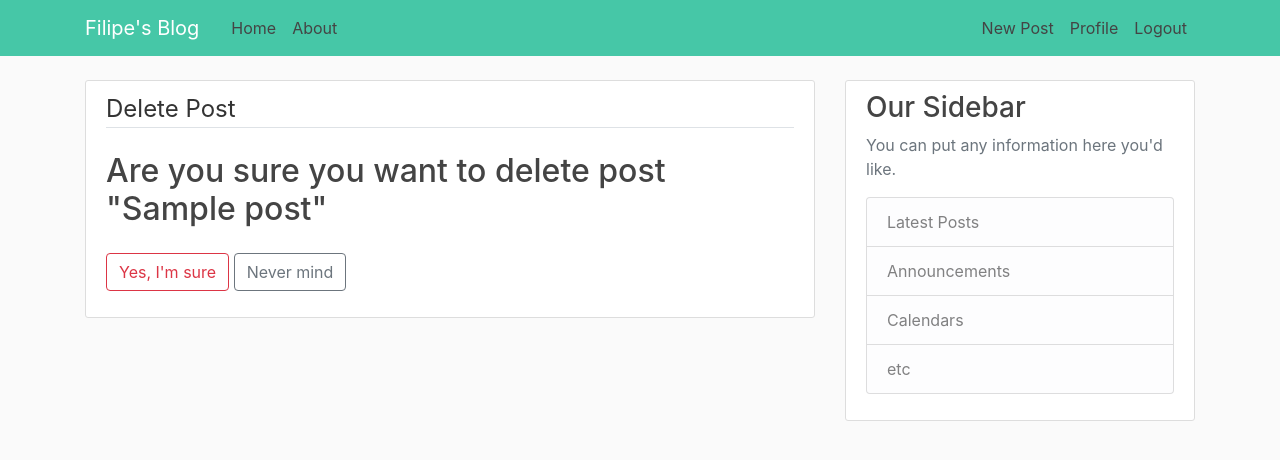
After one commit to filipe-gomes/django_blog, a Django app: page /post/1/delete in a window 1280 px wide. The commit adds this page. Shown: the top 460 px of the page. Run offline with Django 3.2, Linux system fonts and the light colour scheme; a user stored in the database is signed in; tables that the repository leaves empty hold one stand-in row (values such as "Sample post"); some libraries are stand-ins or nearby versions.

Commit message:
Added buttons for update and delete on post details page; Added logic for update and delete views to views.py

```diff
--- a/blog/templates/blog/base.html
+++ b/blog/templates/blog/base.html
@@ -12,7 +12,7 @@
     <link rel="stylesheet" type="text/css" href="{% static 'blog/main.css' %}"> {% if title %}
     <title> Filipe's Blog - {{ title }}</title>
     {% else %}
-    <title>Filipe's Blog Blog</title>
+    <title>Filipe's Blog</title>
     {% endif%}
 </head>
 <body>
@@ -31,6 +31,7 @@
                     <!-- Navbar Right Side -->
                     <div class="navbar-nav">
                         {% if user.is_authenticated %}
+                            <a class="nav-item nav-link" href="{% url 'post-create' %}">New Post</a>
                             <a class="nav-item nav-link" href="{% url 'profile' %}">Profile</a>
                             <a class="nav-item nav-link" href="{% url 'logout' %}">Logout</a>
                         {% else %}
--- /dev/null
+++ b/blog/templates/blog/post_confirm_delete.html
@@ -0,0 +1,16 @@
+{% extends "blog/base.html" %}
+{% block content %}
+    <div class="content-section">
+        <form method="POST">
+            {% csrf_token %}
+            <fieldset class="form-group">
+                <legend class="border-bottom mb-4">Delete Post</legend>
+                <h2>Are you sure you want to delete post "{{ object.title }}"</h2>
+            </fieldset>
+            <div class="form-group">
+                <button class="btn btn-outline-danger" type="submit">Yes, I'm sure</button>
+                <a class="btn btn-outline-secondary" href="{% url 'post-detail' object.id %}">Never mind</a>
+            </div>
+        </form>
+    </div>
+{% endblock content %}
--- a/blog/templates/blog/post_detail.html
+++ b/blog/templates/blog/post_detail.html
@@ -6,6 +6,12 @@
             <div class="article-metadata">
                 <a class="mr-2" href="#">{{ object.author }}</a>
                 <small class="text-muted">{{ object.date_posted | date:"F d, Y" }}</small>
+                {% if object.author == user %}
+                    <div>
+                        <a class="btn btn-secondary btn-sm mt-1 mb-1" href="{% url 'post-update' object.id %}">Update</a>
+                        <a class="btn btn-danger btn-sm mt-1 mb-1" href="{% url 'post-delete' object.id %}">Delete</a>
+                    </div>
+                {% endif %}
             </div>
             <h2 class="article-title">{{ object.title }}</h2>
             <p class="article-content">{{ object.content }}</p>
--- a/blog/urls.py
+++ b/blog/urls.py
@@ -1,5 +1,11 @@
 from django.urls import path
-from .views import PostListView, PostDetailView, PostCreateView
+from .views import (
+    PostListView,
+    PostDetailView,
+    PostCreateView,
+    PostUpdateView,
+    PostDeleteView,
+)
 from . import views
 
 
@@ -7,5 +13,7 @@ urlpatterns = [
     path('', PostListView.as_view(), name='blog-home'),
     path('post/<int:pk>/', PostDetailView.as_view(), name='post-detail'),
     path('post/new/', PostCreateView.as_view(), name='post-create'),
+    path('post/<int:pk>/update', PostUpdateView.as_view(), name='post-update'),
+    path('post/<int:pk>/delete', PostDeleteView.as_view(), name='post-delete'),
     path('about/', views.about, name='blog-about'),
 ]
--- a/blog/views.py
+++ b/blog/views.py
@@ -1,5 +1,12 @@
 from django.shortcuts import render
-from django.views.generic import ListView, DetailView, CreateView
+from django.contrib.auth.mixins import LoginRequiredMixin, UserPassesTestMixin
+from django.views.generic import (
+    ListView,
+    DetailView,
+    CreateView,
+    UpdateView,
+    DeleteView,
+)
 from .models import Post
 
 
@@ -14,7 +21,8 @@ class PostDetailView(DetailView):
     model = Post
     # template_name preset to 'blog/post_detail.html'
 
-class PostCreateView(CreateView):
+
+class PostCreateView(LoginRequiredMixin, CreateView):
     model = Post
     fields = ['title', 'content']
 
@@ -23,5 +31,33 @@ class PostCreateView(CreateView):
         return super().form_valid(form)
 
 
+class PostUpdateView(LoginRequiredMixin, UserPassesTestMixin, UpdateView):
+    model = Post
+    fields = ['title', 'content']
+
+    def form_valid(self, form):
+        form.instance.author = self.request.user
+        return super().form_valid(form)
+
+    def test_func(self):
+        post = self.get_object()
+        if self.request.user == post.author:
+            return True
+        else:
+            return False
+
+
+class PostDeleteView(LoginRequiredMixin, UserPassesTestMixin, DeleteView):
+    model = Post
+    success_url = '/'
+
+    def test_func(self):
+        post = self.get_object()
+        if self.request.user == post.author:
+            return True
+        else:
+            return False
+
+
 def about(request):
     return render(request, 'blog/about.html', {'title': 'About'})
```
